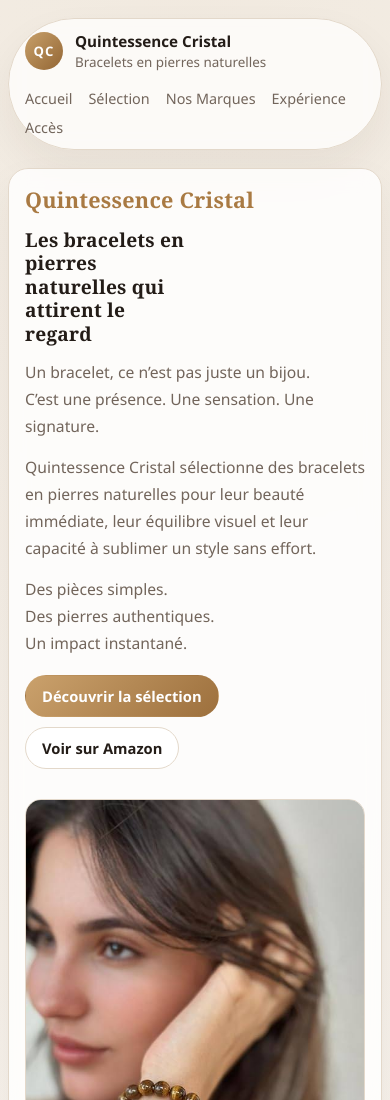
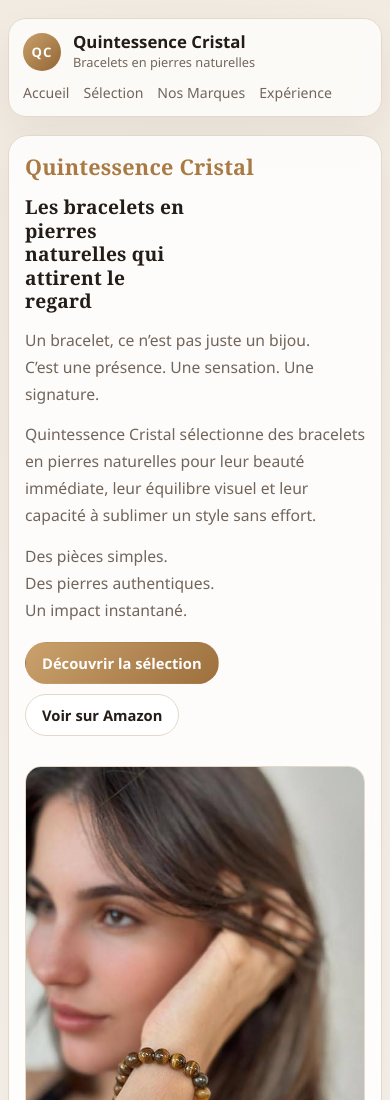
Before and after one commit to SOMOSCAPITALAPP/quintessencecristal, a plain HTML site: page index.html in a window 390 px wide. Shown: the top 1100 px of the page. Drawn offline with Linux system fonts and the light colour scheme.

Commit message:
Refine header hierarchy and mobile navigation

```diff
--- a/index.html
+++ b/index.html
@@ -94,8 +94,9 @@
 
     .brand-copy strong {
       display: block;
-      font-size: 0.95rem;
+      font-size: 1.18rem;
       font-weight: 600;
+      line-height: 1.1;
     }
 
     .brand-copy span {
@@ -111,6 +112,7 @@
       gap: 10px 16px;
       color: var(--muted);
       font-size: 0.9rem;
+      justify-content: flex-end;
     }
 
     .nav a:hover,
@@ -455,6 +457,10 @@
       .cta-shot {
         max-width: 180px;
       }
+
+      .topbar {
+        border-radius: 24px;
+      }
     }
 
     @media (max-width: 720px) {
@@ -465,6 +471,27 @@
       .topbar,
       .footer {
         display: grid;
+      }
+
+      .topbar {
+        gap: 12px;
+        padding: 14px;
+        border-radius: 18px;
+      }
+
+      .brand-copy strong {
+        font-size: 1.05rem;
+      }
+
+      .brand-copy span {
+        font-size: 0.8rem;
+      }
+
+      .nav {
+        width: 100%;
+        justify-content: flex-start;
+        gap: 8px 14px;
+        font-size: 0.88rem;
       }
 
       .intro,
@@ -506,7 +533,6 @@
         <a href="#selection">Sélection</a>
         <a href="#marques">Nos Marques</a>
         <a href="#experience">Expérience</a>
-        <a href="#acces">Accès</a>
       </nav>
     </header>
 
```
